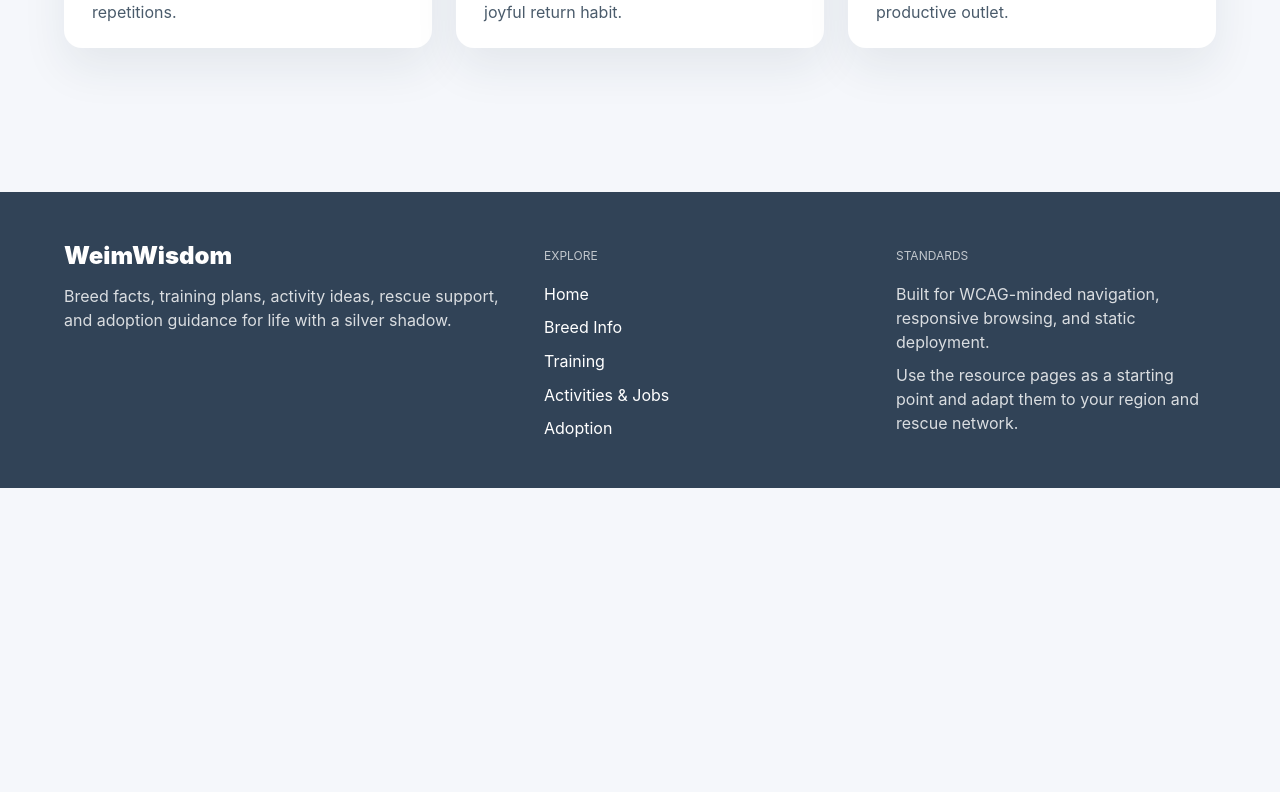
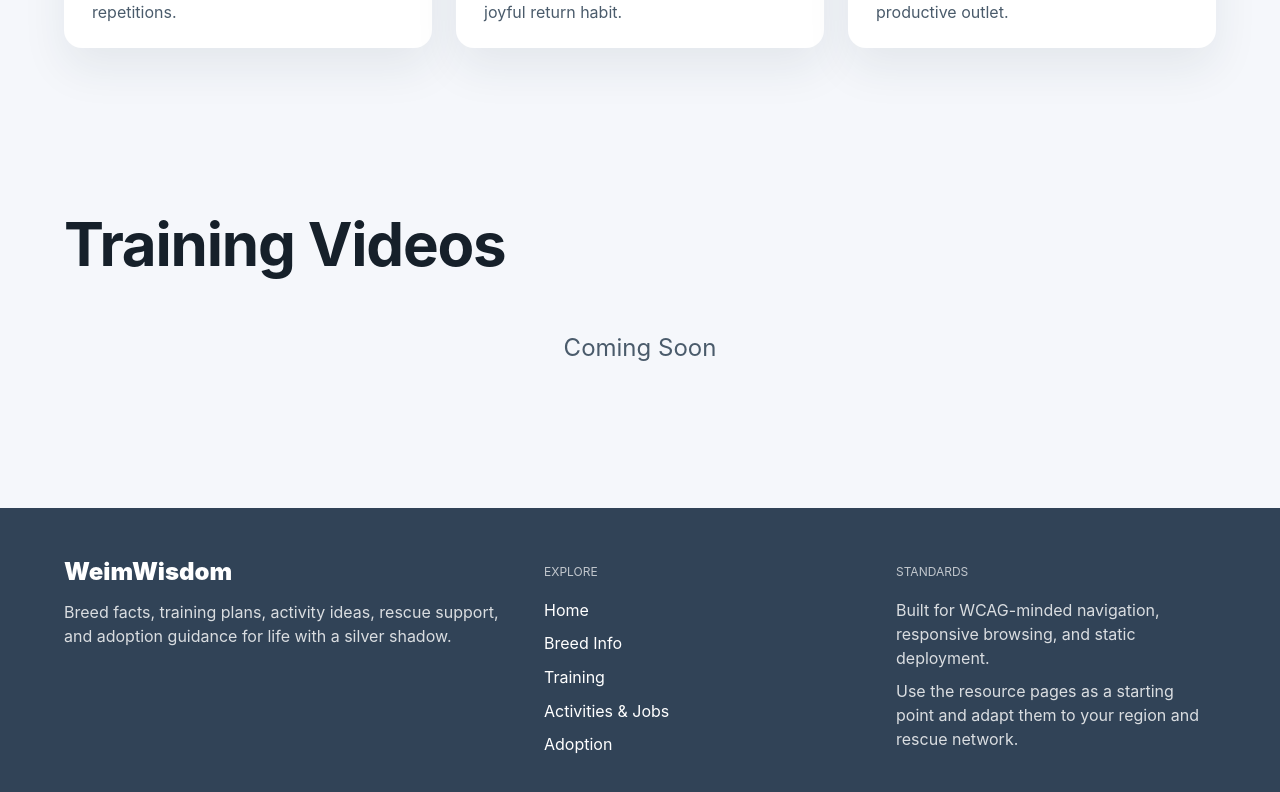
Before and after one commit to evilbeliver/weimwisdom, a Next.js app: page /training in a window 1280 px wide. Shown: the part 918-1710 px from the top of the page. Before the commit the page ends 1406 px from the top, so only its background shows below. Built offline with nearby package versions, Linux system fonts and the light colour scheme.

Commit message:
Added a Training Videos Section with Coming Soon

```diff
--- a/src/pages/training.tsx
+++ b/src/pages/training.tsx
@@ -3,6 +3,7 @@ import { SectionBlock } from '@/components/SectionBlock';
 import { SiteLayout } from '@/components/SiteLayout';
 import { SpotlightGrid } from '@/components/SpotlightGrid';
 import { fallbackMessage, trainingGuides } from '@/data/siteContent';
+import { Typography } from '@mui/material';
 
 export default function TrainingPage() {
   return (
@@ -19,6 +20,15 @@ export default function TrainingPage() {
       >
         <SpotlightGrid items={trainingGuides} />
       </SectionBlock>
+      <SectionBlock
+        title="Training Videos"
+        description=""
+        hasContent
+      >
+        <Typography variant="h5" color="text.secondary" align="center">
+          Coming Soon
+        </Typography>
+      </SectionBlock>
     </SiteLayout>
   );
 }
```
